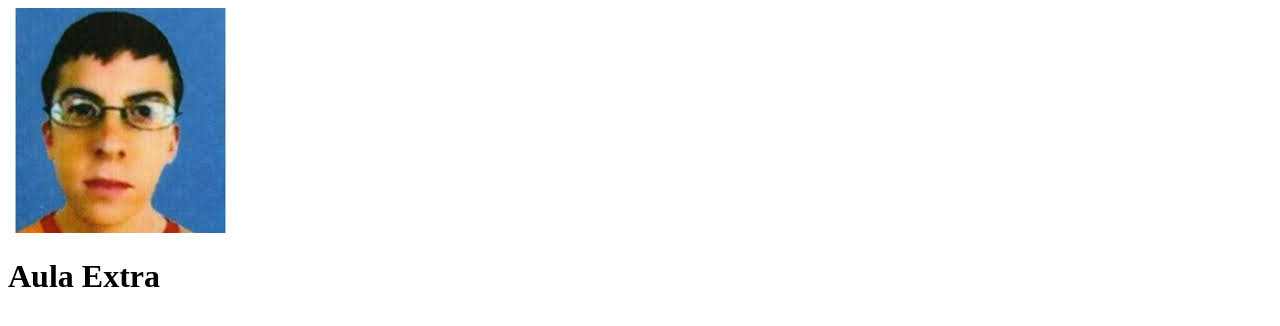
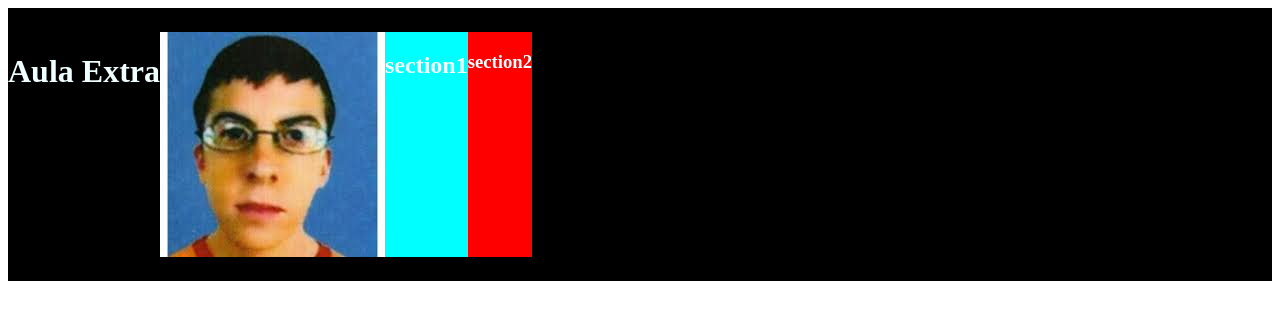
Before and after one commit to JeanFcl/Aula-Extra, a plain HTML site: page index.html in a window 1280 px wide. Drawn offline with Linux system fonts and the light colour scheme.

Commit message:
adicionando e personalizando sections

```diff
--- a/index.html
+++ b/index.html
@@ -7,10 +7,15 @@
     <link rel="stylesheet" href="style.css">
 </head>
 <body>
-    <header>
+    <header class="cacebaclho">
+        <h1>Aula Extra</h1>
         <img src="nerdola.jpeg" alt="nerdola">
-        <h1>Aula Extra</h1>
-
+        <section class="section1">
+            <h2>section1</h2>
+        </section>
+        <sectionc class="section2">
+            <h3>section2</h3>
+        </section>
     </header>
 </body>
 </html>
--- a/style.css
+++ b/style.css
@@ -0,0 +1,13 @@
+.cacebaclho {
+    background-color: black;
+    color: azure;
+    display: flex;
+    padding: 24px 0;
+}
+
+.section1 {
+    background-color: aqua;
+}
+.section2 {
+    background-color: red;
+}
```
